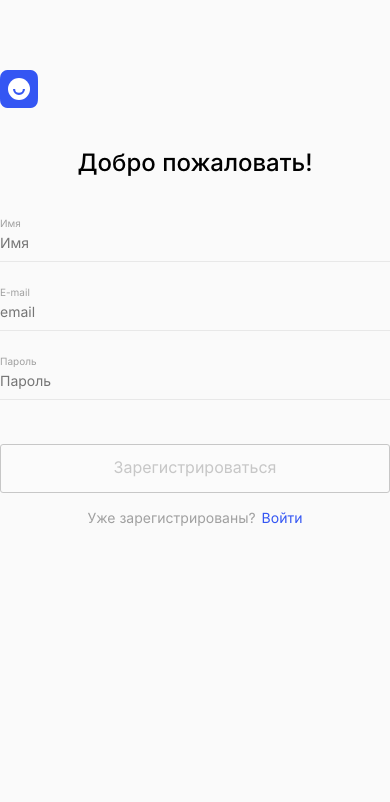
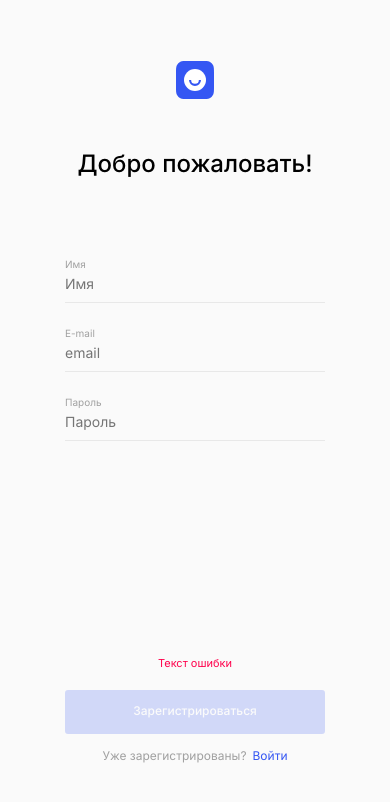
Before and after one commit to dimanakov/movies-explorer-frontend, a React (Create React App) app: page /signup in a window 390 px wide. Shown: the top 802 px of the page. Built offline with nearby package versions, Linux system fonts and the light colour scheme.

Commit message:
fix: Register and Login on display < 1280px

```diff
--- a/src/components/InputLine/InputLine.css
+++ b/src/components/InputLine/InputLine.css
@@ -36,6 +36,12 @@
   margin-bottom: 6px;
 }
 
-.input-line__error_active{
+.input-line__error_active {
   visibility: visible;
 }
+
+@media (max-width: 725px) {
+  .input-line__input {
+    width: 260px;
+  }
+}
--- a/src/components/Login/Login.css
+++ b/src/components/Login/Login.css
@@ -2,3 +2,19 @@
   background-color: #fafafa;
   height: 100vh;
 }
+
+.login__error {
+  margin-top: 33vh;
+}
+
+@media (max-width: 1220px) {
+  .login__error {
+    margin-top: 20.2vh;
+  }
+}
+
+@media (max-width: 725px) {
+  .login__error {
+    margin-top: 31vh;
+  }
+}
--- a/src/components/Login/Login.js
+++ b/src/components/Login/Login.js
@@ -21,6 +21,7 @@ export default function Login() {
     <SignContext.Provider value={{ values, handleChange, errors, isValid, setValues, setErrors }}>
       <main className='login'>
         <SignWithForm formName="login"
+          sectionClass="login__error"
           title="Рады видеть!"
           onSubmit={handleSubmit}
           buttonText="Войти">
--- a/src/components/Register/Register.css
+++ b/src/components/Register/Register.css
@@ -1,4 +1,20 @@
-.register{
+.register {
   background-color: #fafafa;
   height: 100vh;
 }
+
+.register__error {
+  margin-top: 13vh;
+}
+
+@media (max-width: 1220px) {
+  .register__error {
+    margin-top: 11.4vh;
+  }
+}
+
+@media (max-width: 725px) {
+  .register__error {
+    margin-top: 22.6vh;
+  }
+}
--- a/src/components/Register/Register.js
+++ b/src/components/Register/Register.js
@@ -21,6 +21,7 @@ export default function Register() {
     <SignContext.Provider value={{ values, handleChange, errors, isValid, setValues, setErrors }}>
       <main className='register'>
         <SignWithForm formName="register"
+        sectionClass="register__error"
           title="Добро пожаловать!"
           onSubmit={handleSubmit}
           buttonText="Зарегистрироваться">
--- a/src/components/SignWithForm/SignWithForm.css
+++ b/src/components/SignWithForm/SignWithForm.css
@@ -3,10 +3,11 @@
   flex-direction: column;
   max-width: 396px;
   margin: 0 auto;
+  height: 100vh;
 }
 
 .sign-with-form__logo {
-  margin-top: 70px;
+  margin-top: 10vh;
 }
 
 .sign-with-form__title {
@@ -14,8 +15,22 @@
   font-size: 24px;
   font-weight: 500;
   line-height: normal;
+  margin: 40px 0;
+}
+
+.sign-with-form__error {
+  display: block;
+  visibility: hidden;
+  color: #FF004C;
   text-align: center;
-  margin: 40px 0;
+  font-size: 11px;
+  font-weight: 400;
+  line-height: normal;
+  min-height: 14px;
+}
+
+.sign-with-form__error_active {
+  visibility: visible;
 }
 
 .sign-with-form__submit {
@@ -23,14 +38,17 @@
   color: #fff;
   border-radius: 3px;
   margin-top: 20px;
+  border: none;
   padding: 13px 0 16px;
   width: 100%;
+  font-size: 14px;
+  font-weight: 500;
+  line-height: normal;
 }
 
 .sign-with-form__submit_inactive {
-  color: #000;
-  background: #fff;
-  border: 1px solid #000;
+  color: #fff;
+  background-color: #3456F3;
   pointer-events: none;
   -webkit-user-select: none;
   -moz-user-select: none;
@@ -58,3 +76,33 @@
 .sign-with-form__link:hover {
   opacity: .6;
 }
+
+@media (max-width: 1220px) {
+  .sign-with-form__logo {
+    margin-top: 22.6vh;
+  }
+}
+
+@media (max-width: 725px) {
+  .sign-with-form {
+    max-width: 260px;
+    align-items: center;
+  }
+
+  .sign-with-form__logo {
+    margin-top: 7.2vh;
+  }
+
+  .sign-with-form__title {
+    margin: 50px 0 80px;
+  }
+
+  .sign-with-form__submit {
+    font-size: 12px;
+  }
+
+  .sign-with-form__question {
+    font-size: 12px;
+    margin-top: 14px;
+  }
+}
--- a/src/components/SignWithForm/SignWithForm.js
+++ b/src/components/SignWithForm/SignWithForm.js
@@ -4,7 +4,7 @@ import { useContext } from 'react';
 import { SignContext } from '../../Context/SignContext.js';
 import { LoggedInContext } from '../../Context/LoggedInContext.js';
 
-export default function SignWithForm({ formName, title, children, buttonText }) {
+export default function SignWithForm({ formName, title, children, buttonText, sectionClass }) {
 
   const navigate = useNavigate();
   const location = useLocation();
@@ -22,10 +22,14 @@ export default function SignWithForm({ formName, title, children, buttonText })
     <section className="sign-with-form">
       <Logo sectionClass="sign-with-form__logo" />
       <h1 className="sign-with-form__title">{title}</h1>
-      <form className="form"
+      <form className="form sign-with-form__form"
         name={formName}
         onSubmit={handleSubmit}>
         {children}
+        <span className={`sign-with-form__error ${sectionClass}
+        ${true ? "sign-with-form__error_active" : ""}`}>
+          Текст ошибки
+        </span>
         <button type="submit"
           className={`button button_focus sign-with-form__submit
           ${isValid ? '' : 'sign-with-form__submit_inactive'}`}
```
Also changed, not shown: 1 other file (tests, documents, lock files or other folders).
